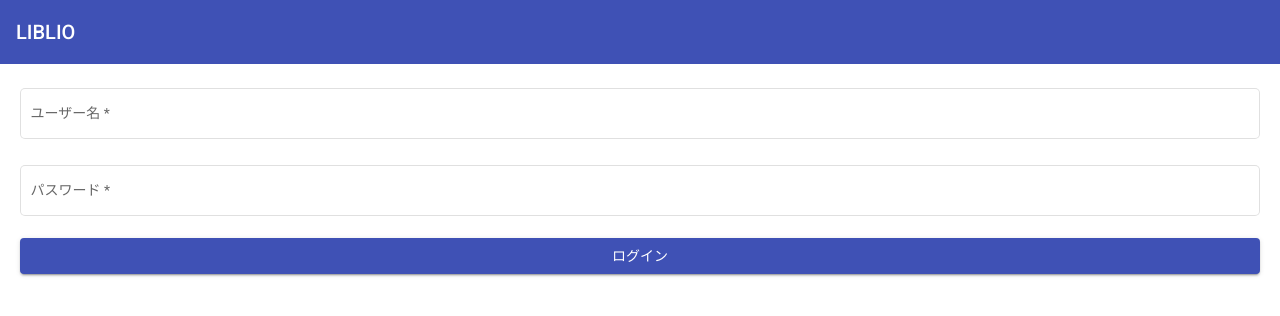
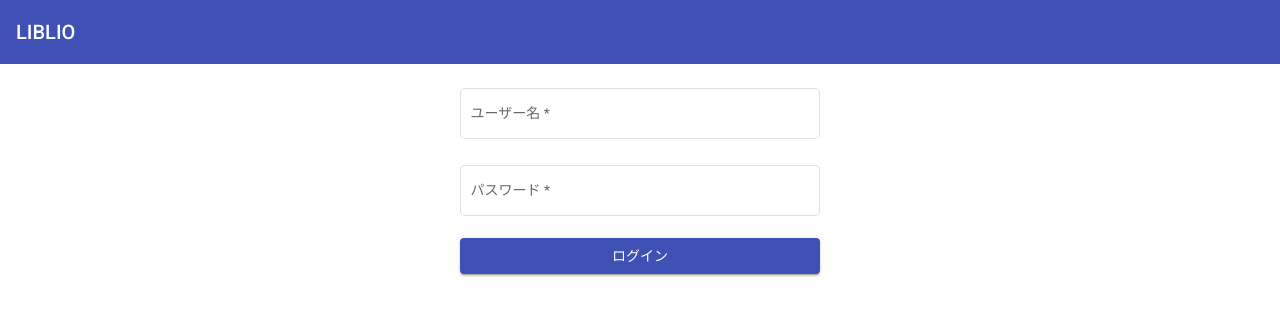
Before and after one commit to dkurata38/liblio-app, an Angular app in the folder front-app/: page /login in a window 1280 px wide. Shown: the top 316 px of the page. Built offline with nearby package versions, Linux system fonts and the light colour scheme.

Commit message:
LoginFormPageComponentでログインフォームの表示領域を調整する

```diff
--- a/front-app/src/app/presentation/pages/login/login.component.html
+++ b/front-app/src/app/presentation/pages/login/login.component.html
@@ -1 +1,3 @@
-<app-login-form></app-login-form>
+<div class="login">
+  <app-login-form></app-login-form>
+</div>
--- a/front-app/src/app/presentation/pages/login/login.component.sass
+++ b/front-app/src/app/presentation/pages/login/login.component.sass
@@ -0,0 +1,3 @@
+.login
+  width: 360px
+  margin: 0 auto
```
